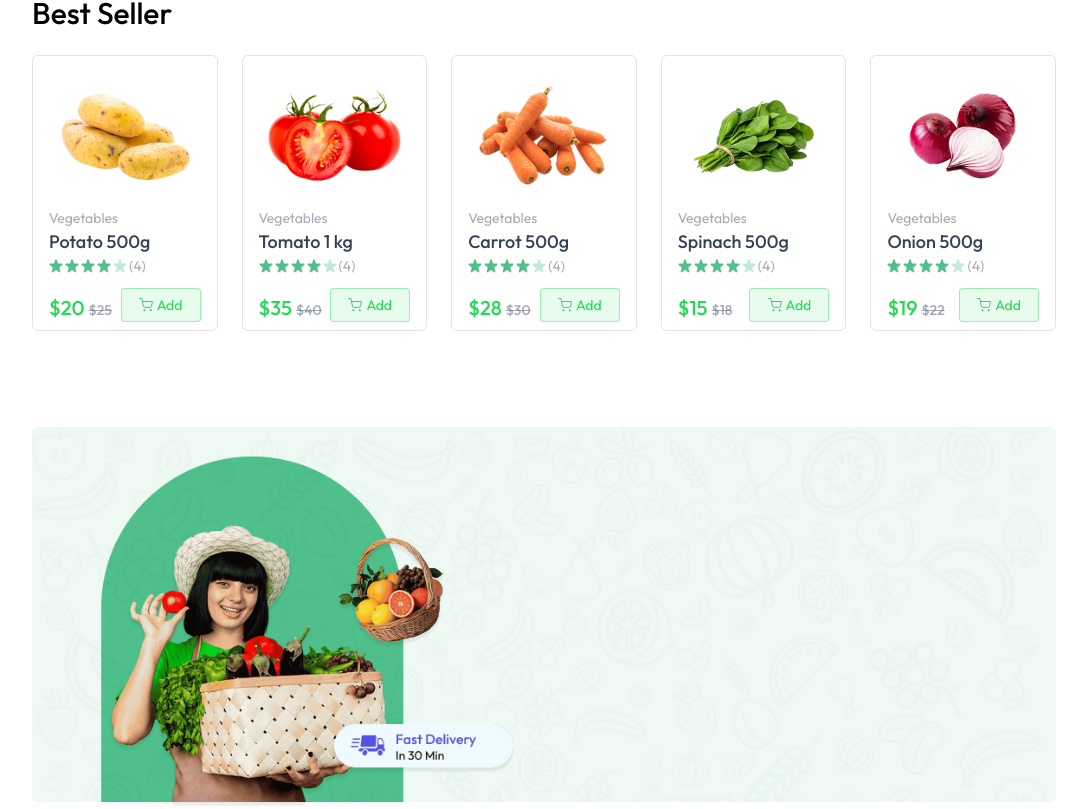
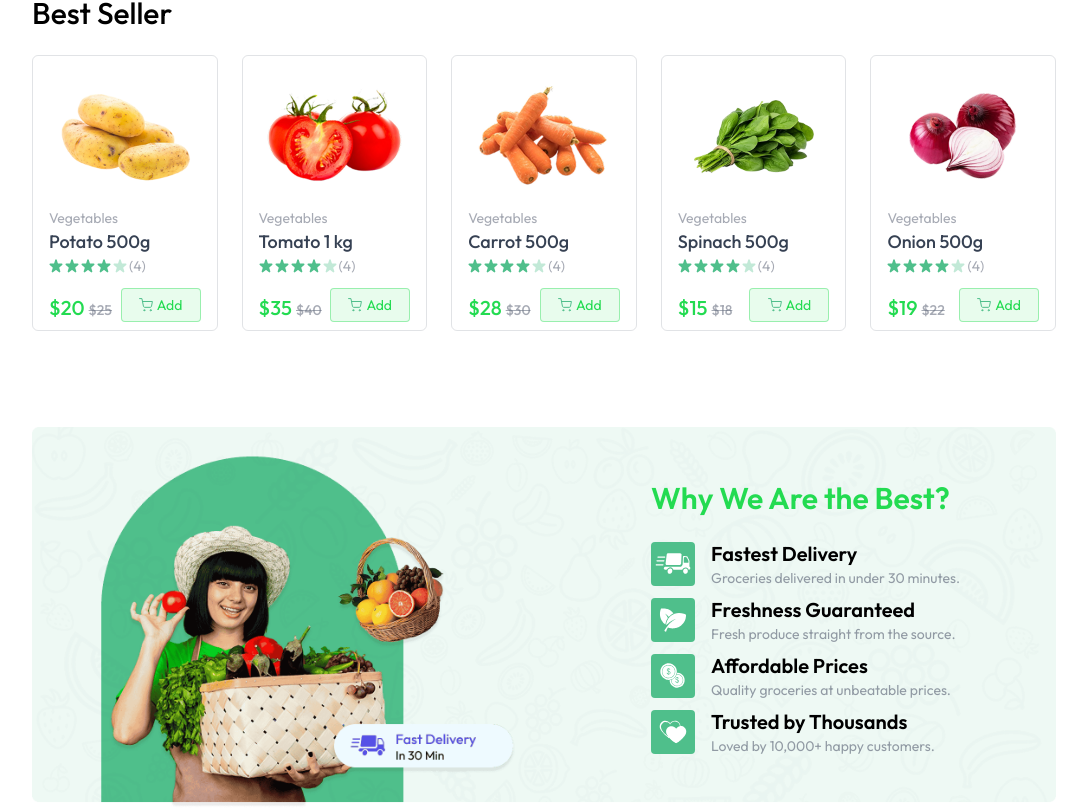
Before and after one commit to muhammad-naimul-hoque/agrohut-main, a React (Vite) app: page / in a window 1280 px wide. Shown: the part 873-1682 px from the top of the page, without its empty margins (96-1183 px from the left). Built offline with nearby package versions, Linux system fonts and the light colour scheme.

Commit message:
bottom banner section is completed

```diff
--- a/src/components/BottomBanner.jsx
+++ b/src/components/BottomBanner.jsx
@@ -1,5 +1,5 @@
 import React from "react";
-import { assets } from "../assets/assets";
+import { assets, features } from "../assets/assets";
 
 const BottomBanner = () => {
   return (
@@ -14,6 +14,31 @@ const BottomBanner = () => {
         alt="banner"
         className="w-full md:hidden"
       />
+      <div className="absolute inset-0 flex flex-col items-center md:items-end md:justify-center pt-16 md:pt-0 md:pr-24">
+        <div>
+          <h1 class="text-2xl md:text-3xl font-semibold text-primary mb-6">
+            Why We Are the Best?
+          </h1>
+          {features.map((feature, index) => (
+            <div key={index} className="flex items-center gap-4 mt-2">
+              <img
+                src={feature.icon}
+                alt={feature.title}
+                className="md:w-11 w-9"
+              />
+              <div>
+                <h3 class="text-lg md:text-xl font-semibold">
+                  {feature.title}
+                </h3>
+                <p className="text-gray-500/70 text-xs md:text-sm">
+                  {" "}
+                  {feature.description}
+                </p>
+              </div>
+            </div>
+          ))}
+        </div>
+      </div>
     </div>
   );
 };
--- a/src/components/Category.jsx
+++ /dev/null
@@ -1,5 +0,0 @@
-import React from "react";
-
-export const Category = () => {
-  return <div>Category</div>;
-};
```
